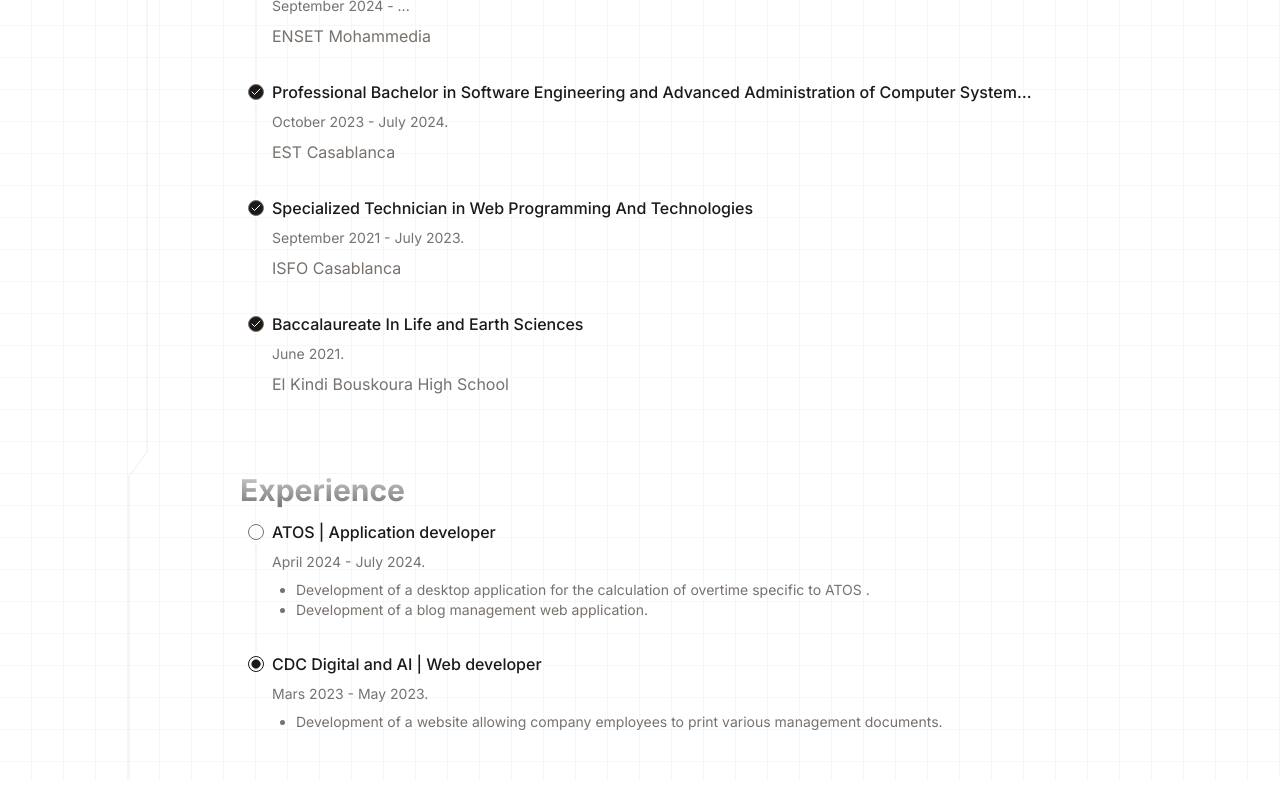
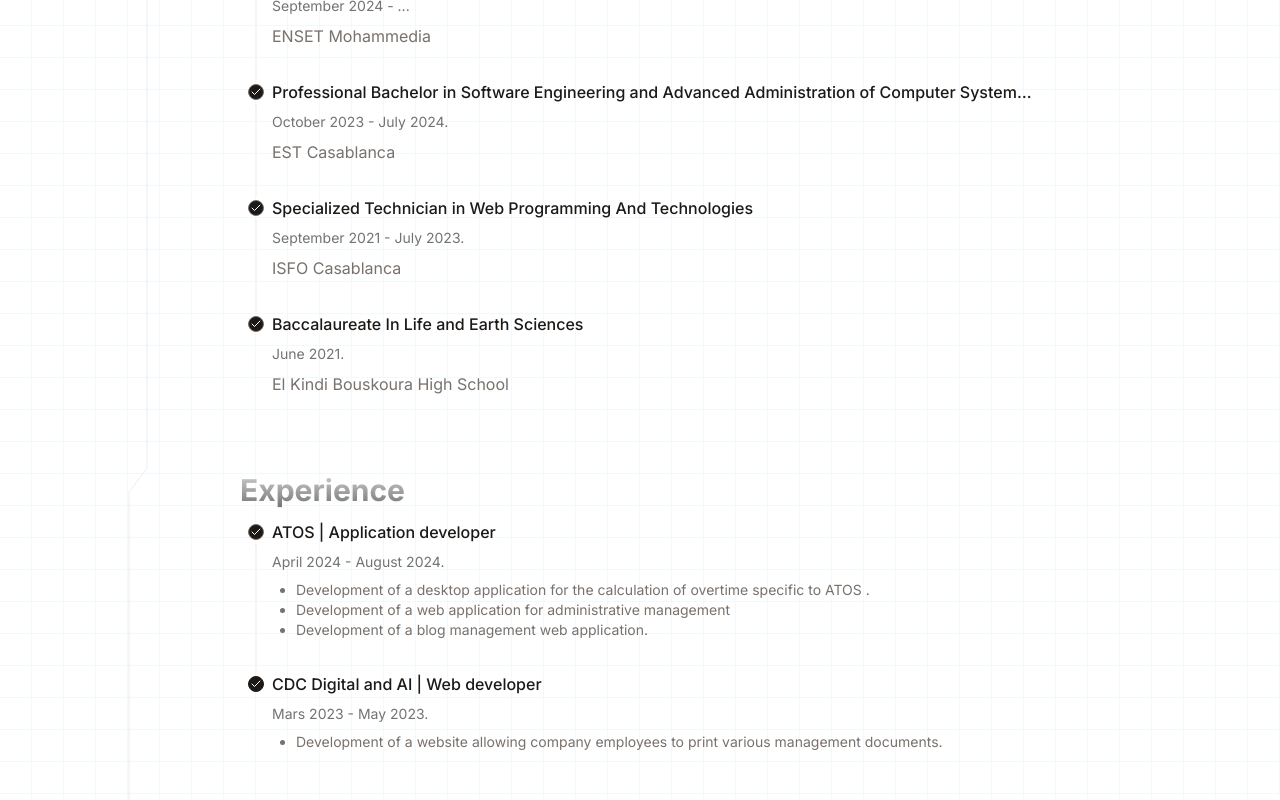
Before and after one commit to yassir-jeraidi/portfolio, a Next.js app: page /about in a window 1280 px wide. Shown: the part 903-1703 px from the top of the page. Built offline with nearby package versions, Linux system fonts and the light colour scheme.

Commit message:
change experiences at about page

```diff
--- a/src/app/about/page.tsx
+++ b/src/app/about/page.tsx
@@ -125,17 +125,20 @@ export default function About() {
                         <TimelineHeading>
                             ATOS | Application developer
                         </TimelineHeading>
-                        <TimelineDot/>
+                        <TimelineDot status="done" />
                         <TimelineLine/>
                         <TimelineContent>
                             <p className='text-sm my-2 text-neutral-500'>
-                                April 2024 - July 2024.
+                                April 2024 - August 2024.
                             </p>
 
                             <ul className='text-sm  list-disc ps-6'>
                                 <li>
                                     Development of a desktop application for the calculation of overtime specific to
                                     ATOS .
+                                </li>
+                                <li>
+                                    Development of a web application for administrative management
                                 </li>
                                 <li>
                                     Development of a blog management web application.
@@ -147,8 +150,7 @@ export default function About() {
                         <TimelineHeading>
                             CDC Digital and AI | Web developer
                         </TimelineHeading>
-
-                        <TimelineDot status="current"/>
+                        <TimelineDot status="done"/>
                         <TimelineContent>
                             <p className='text-sm my-2 text-neutral-500'>
                                 Mars 2023 - May 2023.
```
